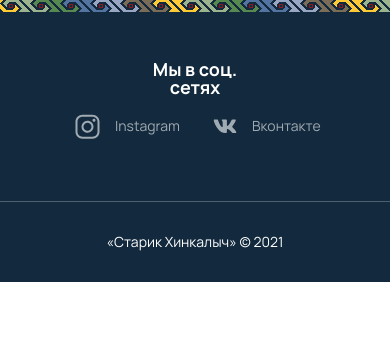
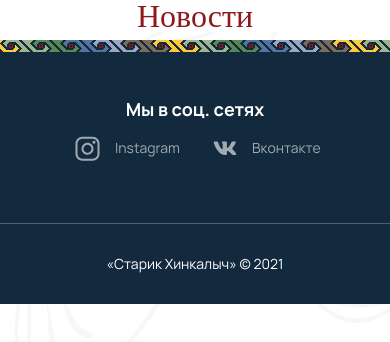
Before and after one commit to mxxnseat/landing.henkali, a React (Create React App) app: page / in a window 390 px wide. Shown: the top 342 px of the page. Built offline with nearby package versions, Linux system fonts and the light colour scheme; a web font is replaced by a local one.

Commit message:
add background

```diff
--- a/src/App.js
+++ b/src/App.js
@@ -1,9 +1,11 @@
 import {Footer} from "./components/Footer";
+import {News} from "./components/news";
 import "./scss/index.scss";
 
 function App() {
   return (
     <>
+      <News />
       <Footer />
     </>
   );
--- a/src/components/Footer.jsx
+++ b/src/components/Footer.jsx
@@ -3,13 +3,13 @@ export function Footer() {
         <footer>
             <div className="container">
                 <div className="row">
-                    <div className="col-4 social mx-auto">
+                    <div className="col-md-4 col-12 social mx-auto">
                         <div className="social__heading subtitle">
                             Мы в соц. сетях
                         </div>
                         <div className="social__link-wrap d-flex col-12 text text-center">
-                            <a target="_blank" href="//www.instagram.com/franchise_hinkalych/" className="social__link col-6 inst">Instagram</a>
-                            <a target="_blank" href="//vk.com/starikhinkalych" className="social__link col-6 vk">Вконтакте</a>
+                            <a target="_blank" rel="noreferrer" href="//www.instagram.com/franchise_hinkalych/" className="social__link col-6 inst">Instagram</a>
+                            <a target="_blank" rel="noreferrer" href="//vk.com/starikhinkalych" className="social__link col-6 vk">Вконтакте</a>
                         </div>
                     </div>
                     <div className="col-12 copyright text-center text">
--- /dev/null
+++ b/src/components/news/index.jsx
@@ -0,0 +1,11 @@
+export function News(){
+    return (
+        <section className="news">
+            <div className="container">
+                <h2 className="text-red heading">
+                    Новости
+                </h2>
+            </div>
+        </section>
+    );
+}
--- a/src/scss/index.scss
+++ b/src/scss/index.scss
@@ -7,17 +7,29 @@
 body, html{
     overflow-x: hidden;
 }
+body{
+    background: url('../assets/img/bg.png'), rgba(255,255,255,0.8);
+    background-blend-mode: color;
+    background-repeat: repeat;
+}
 a{
     text-decoration: none !important;
     color: $grey3;
+}
+section{
+    .container{
+        background: $white;
+    }
 }
 .heading{
     font-family: $heading;
     color: $darkBlue;
     line-height: 100%;
+    text-align: center;
 
     &h1{
         font-size: 72px;
+        text-align: initial;
     }
     &h2{
         font-size: 48px;
```
Also changed, not shown: src/assets/img/bg.png (added), src/components/news/Item.jsx (added).
